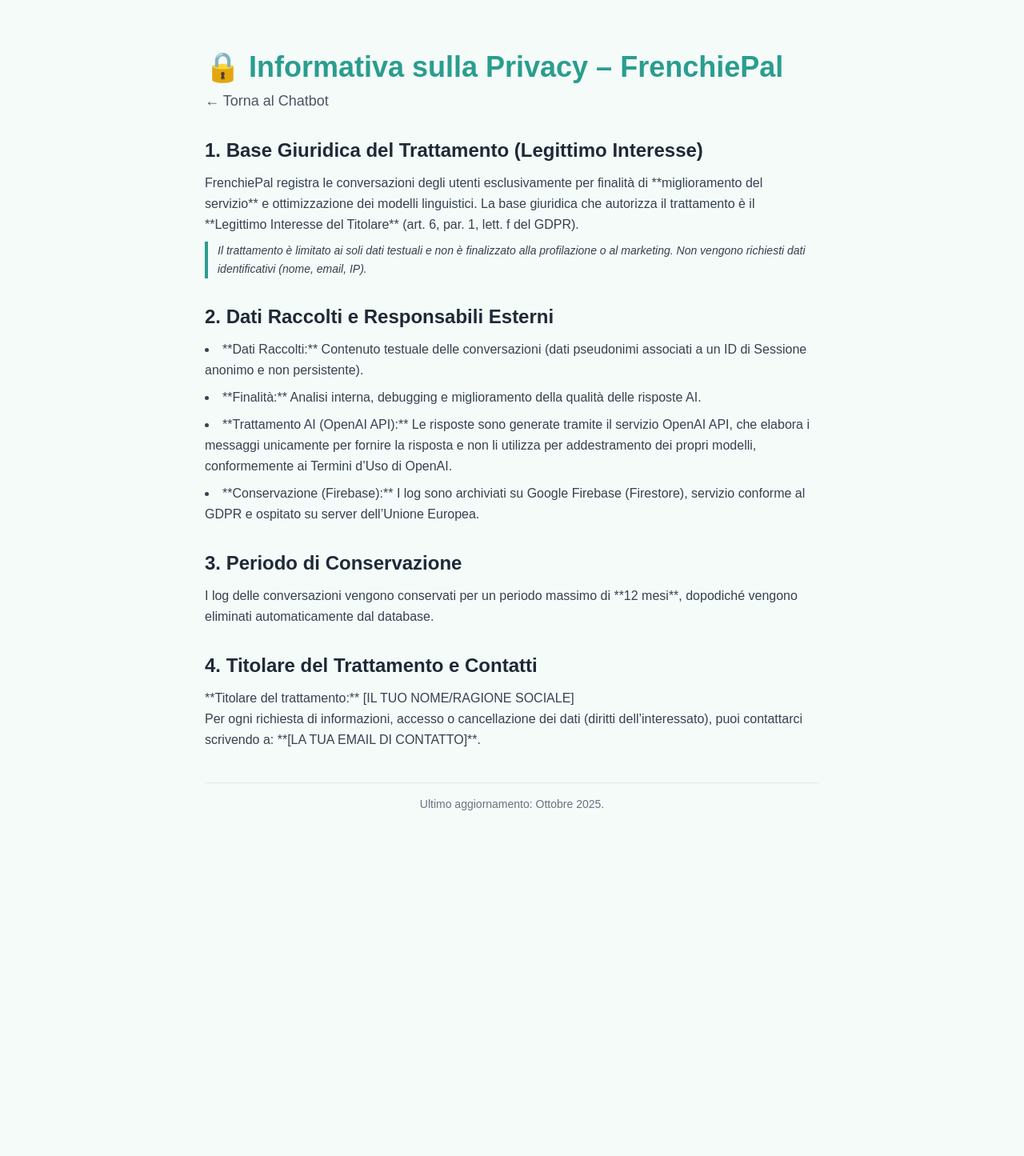
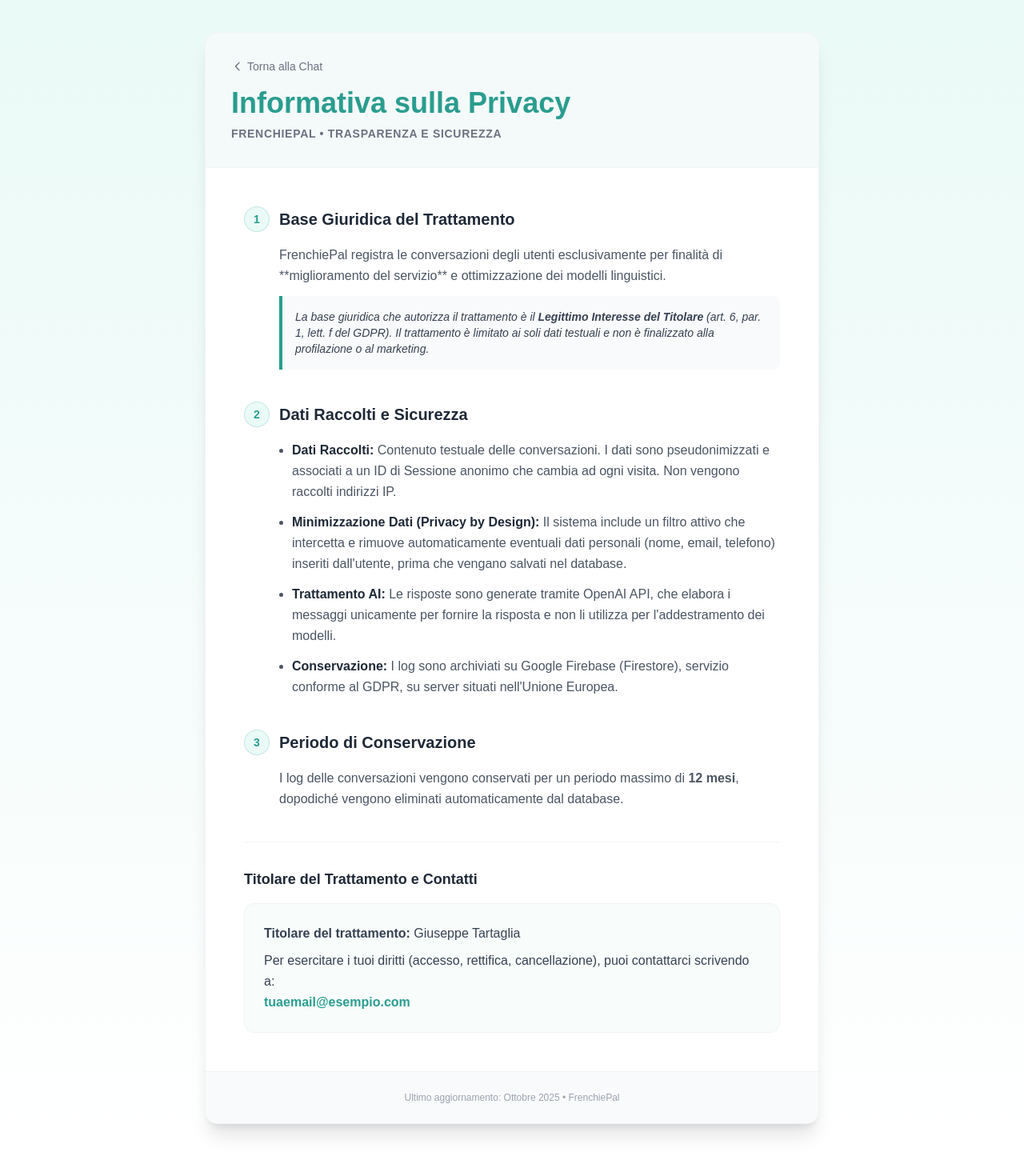
Before and after one commit to tartagliagiuseppe87-afk/frenchiepal, a Next.js app: page /privacy in a window 1280 px wide. Shown: the whole page at 80% size. Before the commit the page ends 1079 px from the top, so only its background shows below. Built offline with nearby package versions, Linux system fonts and the light colour scheme.

Commit message:
Update privacy policy with real contact details

```diff
--- a/pages/privacy.js
+++ b/pages/privacy.js
@@ -1,60 +1,118 @@
 // pages/privacy.js
 import React from 'react';
-import Link from 'next/link'; // Importiamo Link per la navigazione
+import Link from 'next/link';
+import Head from 'next/head';
 
 export default function PrivacyPolicy() {
     // VARIABILI DA SOSTITUIRE
-    const titolare = "[IL TUO NOME/RAGIONE SOCIALE]";
-    const emailContatto = "[LA TUA EMAIL DI CONTATTO]";
+    const titolare = "Giuseppe Tartaglia"; // Inserisci il tuo nome reale qui
+    const emailContatto = "tuaemail@esempio.com"; // Inserisci la tua email qui
 
     return (
-        <div className="min-h-screen bg-[#f4fbf8] font-poppins p-8 md:p-16 max-w-4xl mx-auto">
-            <header className="mb-8">
-                <h1 className="text-4xl font-bold text-[#2a9d8f] mb-2">🔒 Informativa sulla Privacy – FrenchiePal</h1>
-                <Link href="/">
-                    <p className="text-lg text-gray-600 hover:underline cursor-pointer">← Torna al Chatbot</p>
+        <div className="min-h-screen w-full bg-gradient-to-b from-[#eafaf7] to-[#ffffff] font-poppins text-gray-800 py-10 px-4 md:px-8">
+
+            <Head>
+                <title>Privacy Policy - FrenchiePal</title>
+            </Head>
+
+            {/* Contenitore "Card" Centrale */}
+            <div className="max-w-3xl mx-auto bg-white rounded-2xl shadow-xl border border-gray-100 overflow-hidden">
+
+                {/* Header della Policy */}
+                <div className="bg-[#2a9d8f]/5 p-8 border-b border-gray-100">
+                    <Link href="/" className="inline-flex items-center text-sm text-gray-500 hover:text-[#2a9d8f] transition-colors mb-4 group">
+                        <svg xmlns="http://www.w3.org/2000/svg" className="h-4 w-4 mr-1 transform group-hover:-translate-x-1 transition-transform" fill="none" viewBox="0 0 24 24" stroke="currentColor">
+                          <path strokeLinecap="round" strokeLinejoin="round" strokeWidth={2} d="M15 19l-7-7 7-7" />
+                        </svg>
+                        Torna alla Chat
                     </Link>
-            </header>
+                    <h1 className="text-3xl md:text-4xl font-bold text-[#2a9d8f] mb-2">
+                        Informativa sulla Privacy
+                    </h1>
+                    <p className="text-gray-500 text-sm uppercase tracking-wider font-semibold">
+                        FrenchiePal • Trasparenza e Sicurezza
+                    </p>
+                </div>
 
-            <section className="mb-8">
-                <h2 className="text-2xl font-semibold text-gray-800 mb-3">1. Base Giuridica del Trattamento (Legittimo Interesse)</h2>
-                <p className="text-gray-700 leading-relaxed">
-                    FrenchiePal registra le conversazioni degli utenti esclusivamente per finalità di **miglioramento del servizio** e ottimizzazione dei modelli linguistici. La base giuridica che autorizza il trattamento è il **Legittimo Interesse del Titolare** (art. 6, par. 1, lett. f del GDPR).
+                {/* Contenuto del Documento */}
+                <div className="p-8 md:p-12 space-y-10">
+
+                    {/* Sezione 1 */}
+                    <section>
+                        <div className="flex items-center gap-3 mb-4">
+                            <div className="w-8 h-8 rounded-full bg-[#eafaf7] flex items-center justify-center text-[#2a9d8f] font-bold text-sm border border-[#2a9d8f]/20">1</div>
+                            <h2 className="text-xl font-bold text-gray-800">Base Giuridica del Trattamento</h2>
+                        </div>
+                        <div className="pl-11">
+                            <p className="text-gray-600 leading-relaxed mb-3">
+                                FrenchiePal registra le conversazioni degli utenti esclusivamente per finalità di **miglioramento del servizio** e ottimizzazione dei modelli linguistici.
                             </p>
-                <p className="text-gray-700 leading-relaxed mt-2 italic text-sm border-l-4 border-[#2a9d8f] pl-3">
-                    Il trattamento è limitato ai soli dati testuali e non è finalizzato alla profilazione o al marketing. Non vengono richiesti dati identificativi (nome, email, IP).
-                </p>
+                            <div className="bg-gray-50 border-l-4 border-[#2a9d8f] p-4 rounded-r-lg text-sm text-gray-700 italic">
+                                La base giuridica che autorizza il trattamento è il <strong>Legittimo Interesse del Titolare</strong> (art. 6, par. 1, lett. f del GDPR). Il trattamento è limitato ai soli dati testuali e non è finalizzato alla profilazione o al marketing.
+                            </div>
+                        </div>
                     </section>
 
-            <section className="mb-8">
-                <h2 className="text-2xl font-semibold text-gray-800 mb-3">2. Dati Raccolti e Responsabili Esterni</h2>
-                <ul className="list-disc list-inside text-gray-700 leading-relaxed space-y-2">
-                    <li>**Dati Raccolti:** Contenuto testuale delle conversazioni (dati pseudonimi associati a un ID di Sessione anonimo e non persistente).</li>
-                    <li>**Finalità:** Analisi interna, debugging e miglioramento della qualità delle risposte AI.</li>
-                    <li>**Trattamento AI (OpenAI API):** Le risposte sono generate tramite il servizio OpenAI API, che elabora i messaggi unicamente per fornire la risposta e non li utilizza per addestramento dei propri modelli, conformemente ai Termini d’Uso di OpenAI.</li>
-                    <li>**Conservazione (Firebase):** I log sono archiviati su Google Firebase (Firestore), servizio conforme al GDPR e ospitato su server dell’Unione Europea.</li>
+                    {/* Sezione 2 */}
+                    <section>
+                        <div className="flex items-center gap-3 mb-4">
+                            <div className="w-8 h-8 rounded-full bg-[#eafaf7] flex items-center justify-center text-[#2a9d8f] font-bold text-sm border border-[#2a9d8f]/20">2</div>
+                            <h2 className="text-xl font-bold text-gray-800">Dati Raccolti e Sicurezza</h2>
+                        </div>
+                        <div className="pl-11">
+                            <ul className="space-y-3 text-gray-600 leading-relaxed list-disc list-outside ml-4">
+                                <li>
+                                    <strong className="text-gray-800">Dati Raccolti:</strong> Contenuto testuale delle conversazioni. I dati sono pseudonimizzati e associati a un ID di Sessione anonimo che cambia ad ogni visita. Non vengono raccolti indirizzi IP.
+                                </li>
+                                <li>
+                                    <strong className="text-gray-800">Minimizzazione Dati (Privacy by Design):</strong> Il sistema include un filtro attivo che intercetta e rimuove automaticamente eventuali dati personali (nome, email, telefono) inseriti dall'utente, prima che vengano salvati nel database.
+                                </li>
+                                <li>
+                                    <strong className="text-gray-800">Trattamento AI:</strong> Le risposte sono generate tramite OpenAI API, che elabora i messaggi unicamente per fornire la risposta e non li utilizza per l'addestramento dei modelli.
+                                </li>
+                                <li>
+                                    <strong className="text-gray-800">Conservazione:</strong> I log sono archiviati su Google Firebase (Firestore), servizio conforme al GDPR, su server situati nell'Unione Europea.
+                                </li>
                             </ul>
+                        </div>
                     </section>
 
-            <section className="mb-8">
-                <h2 className="text-2xl font-semibold text-gray-800 mb-3">3. Periodo di Conservazione</h2>
-                <p className="text-gray-700 leading-relaxed">
-                    I log delle conversazioni vengono conservati per un periodo massimo di **12 mesi**, dopodiché vengono eliminati automaticamente dal database.
+                    {/* Sezione 3 */}
+                    <section>
+                        <div className="flex items-center gap-3 mb-4">
+                            <div className="w-8 h-8 rounded-full bg-[#eafaf7] flex items-center justify-center text-[#2a9d8f] font-bold text-sm border border-[#2a9d8f]/20">3</div>
+                            <h2 className="text-xl font-bold text-gray-800">Periodo di Conservazione</h2>
+                        </div>
+                        <div className="pl-11">
+                            <p className="text-gray-600 leading-relaxed">
+                                I log delle conversazioni vengono conservati per un periodo massimo di <strong>12 mesi</strong>, dopodiché vengono eliminati automaticamente dal database.
                             </p>
+                        </div>
                     </section>
 
-            <section className="mb-8">
-                <h2 className="text-2xl font-semibold text-gray-800 mb-3">4. Titolare del Trattamento e Contatti</h2>
+                    {/* Sezione 4 */}
+                    <section className="border-t border-gray-100 pt-8">
+                        <h2 className="text-lg font-bold text-gray-800 mb-4">Titolare del Trattamento e Contatti</h2>
+                        <div className="bg-[#f8fcfb] p-6 rounded-xl border border-gray-100">
+                            <p className="text-gray-700 leading-relaxed mb-2">
+                                <strong>Titolare del trattamento:</strong> {titolare}
+                            </p>
                             <p className="text-gray-700 leading-relaxed">
-                    **Titolare del trattamento:** {titolare}
-                    <br/>
-                    Per ogni richiesta di informazioni, accesso o cancellazione dei dati (diritti dell’interessato), puoi contattarci scrivendo a: **{emailContatto}**.
+                                Per esercitare i tuoi diritti (accesso, rettifica, cancellazione), puoi contattarci scrivendo a: <br/>
+                                <a href={`mailto:${emailContatto}`} className="text-[#2a9d8f] font-semibold hover:underline">{emailContatto}</a>
                             </p>
+                        </div>
                     </section>
 
-            <footer className="text-center text-sm text-gray-500 mt-10 border-t pt-4">
-                Ultimo aggiornamento: Ottobre 2025.
-            </footer>
+                </div>
+
+                {/* Footer della Card */}
+                <div className="bg-gray-50 p-6 text-center border-t border-gray-100">
+                    <p className="text-xs text-gray-400">
+                        Ultimo aggiornamento: Ottobre 2025 • FrenchiePal
+                    </p>
+                </div>
+            </div>
         </div>
     );
 }
```
Lines whose indentation alone changed are shown as unchanged.
